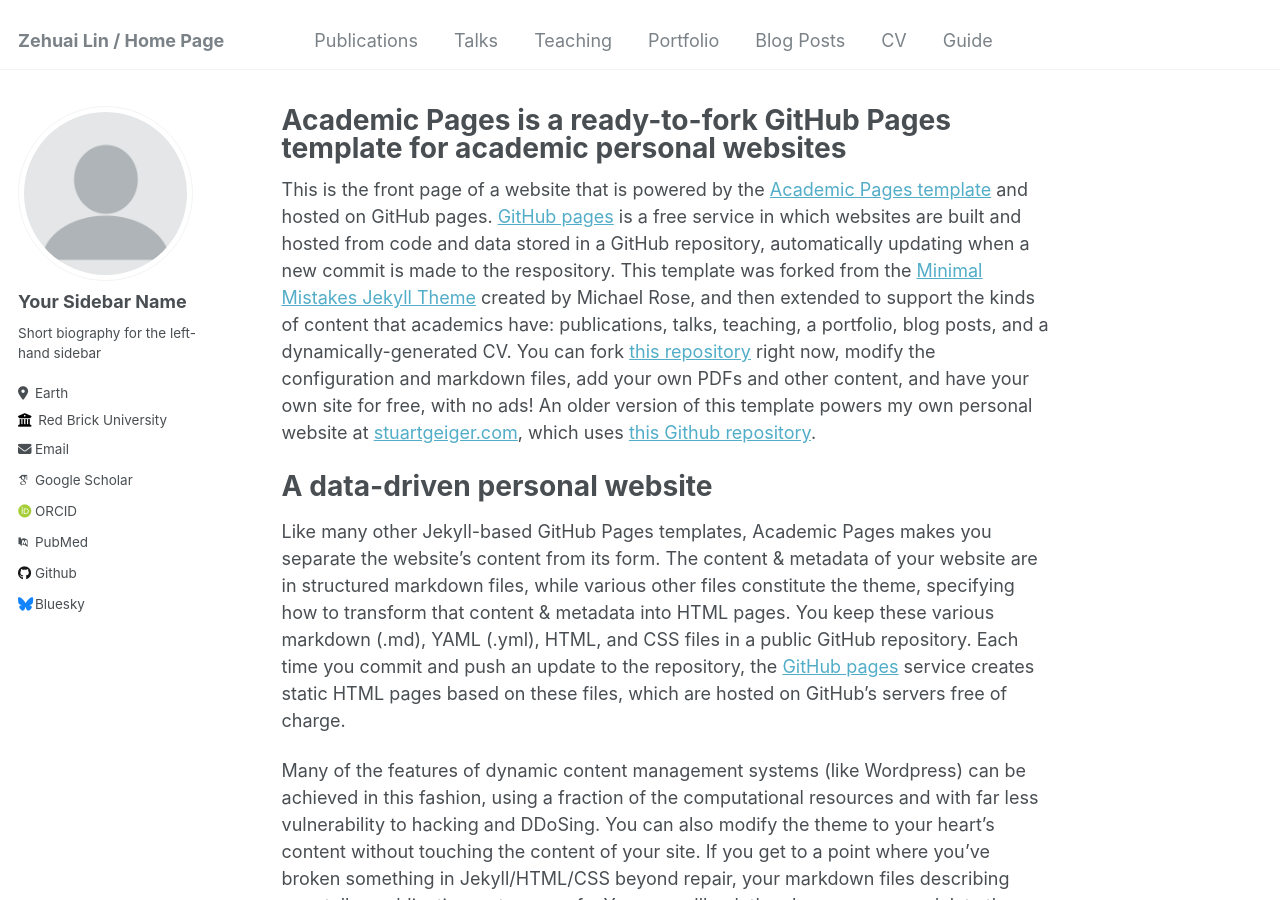
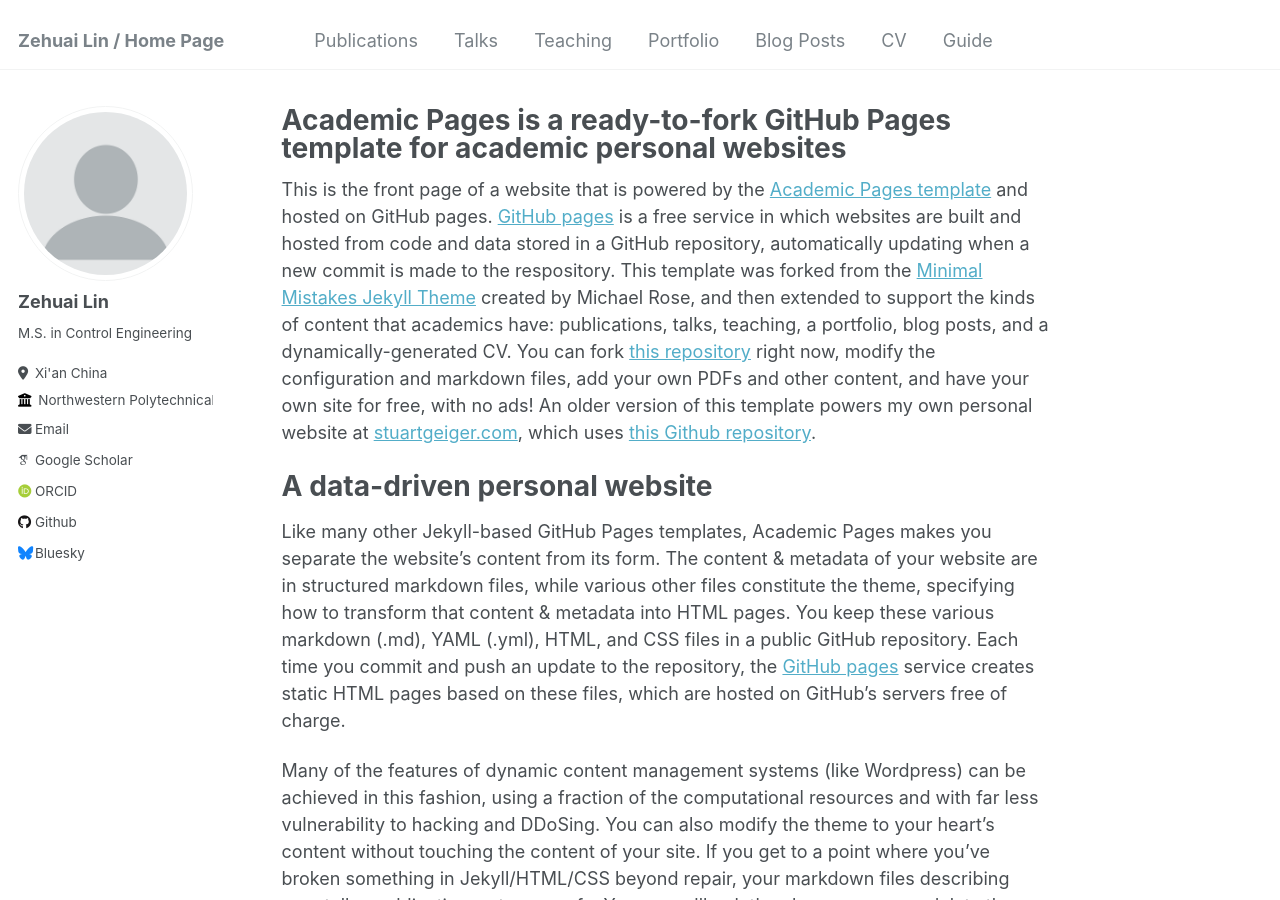
Before and after one commit to Zehuai0/Zehuai0.github.io, a Jekyll site: the page built from _pages/about.md, in a window 1280 px wide and 900 px high. Built offline with Jekyll 4.4.1, drawn with Linux system fonts in a browser that asks for light colours; some web fonts are replaced.

Commit message:
Update _config.yml

```diff
--- a/_config.yml
+++ b/_config.yml
@@ -22,21 +22,21 @@ repository               : "Zehuai0/Zehuai0.github.io"
 author:
   # Biographic information
   avatar           : "profile.png"
-  name             : "Your Sidebar Name"
+  name             : "Zehuai Lin"
   pronouns         : # example: "she/her"
-  bio              : "Short biography for the left-hand sidebar"
-  location         : "Earth"
-  employer         : "Red Brick University"
+  bio              : "M.S. in Control Engineering"
+  location         : "Xi'an China"
+  employer         : "Northwestern Polytechnical University"
   uri              : # URL
-  email            : "none@example.org"
+  email            : "linzehuai2000@163.com"
 
   # Academic websites
   arxiv            : # URL - Update with the correct link to your profile
-  googlescholar    : "https://scholar.google.com/citations?user=PS_CX0AAAAAJ"
+  googlescholar    : "https://scholar.google.com.hk/citations?user=YYbN3J0AAAAJ&hl"
   impactstory      : # URL
-  orcid            : "http://orcid.org/yourorcidurl"
+  orcid            : "https://orcid.org/my-orcid?orcid=0009-0006-4353-9868"
   semantic         : # URL
-  pubmed           : "https://www.ncbi.nlm.nih.gov/pubmed/?term=john+snow"
+  pubmed           : # URL
   researchgate     : # URL
 
   # Repositories and software development
```
